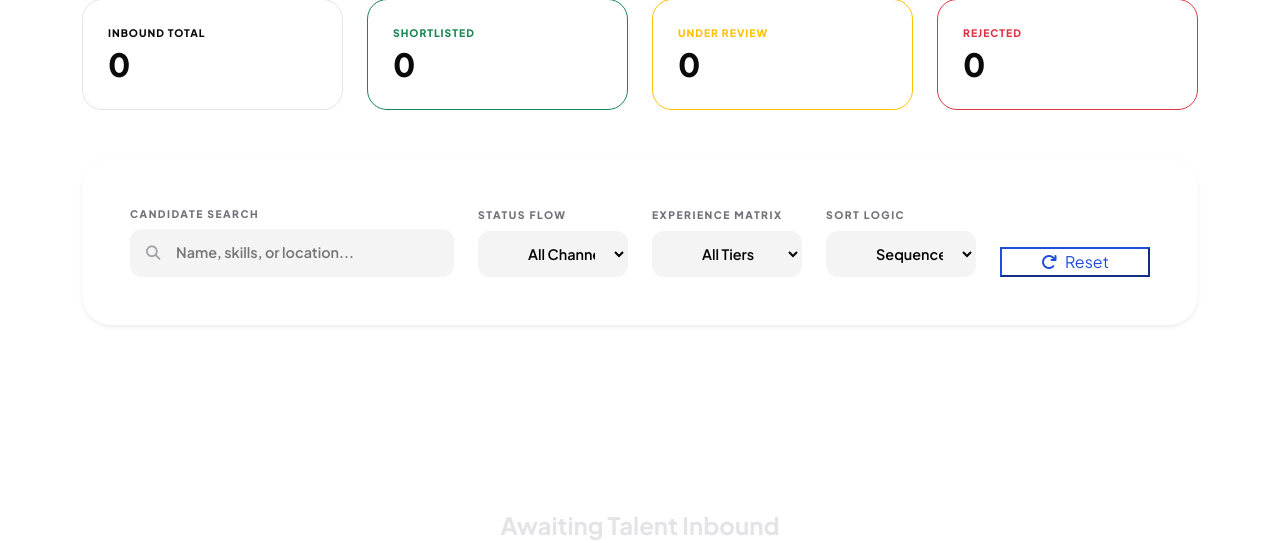
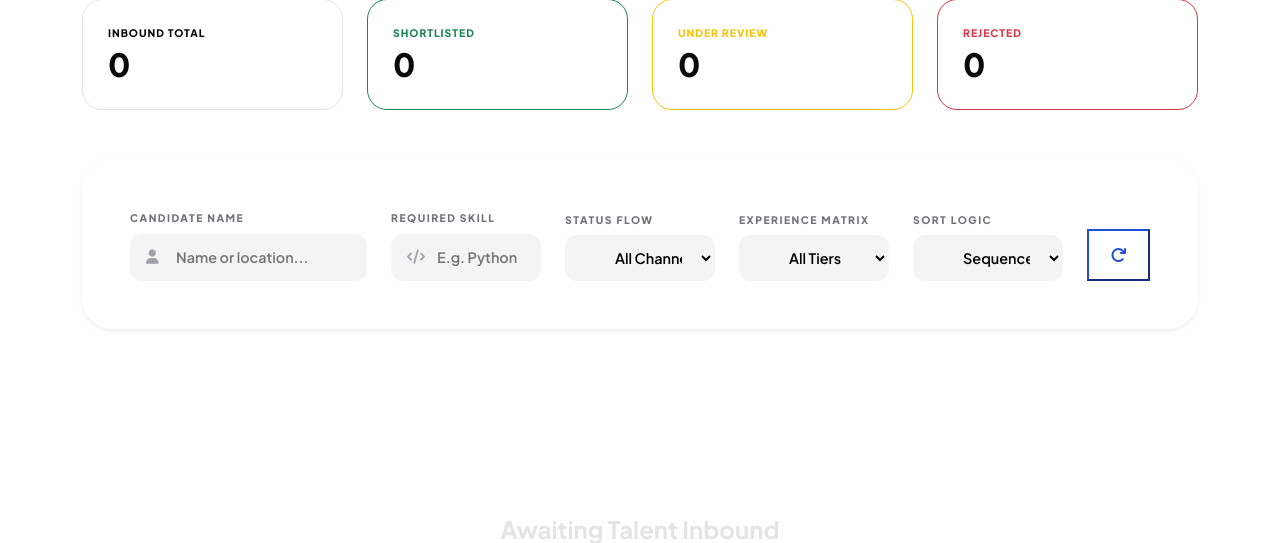
Before and after one commit to RootRace/demo-job-portal-application, a Flask app: template app/templates/applications.html in a window 1280 px wide. Shown: the part 395-938 px from the top of the page. Run offline with Flask 3, Linux system fonts and the light colour scheme; the template is opened without the code that fills it, so the values that code supplies are empty.

Commit message:
feat: add skill-based filtering to candidate application dashboard

```diff
--- a/app/templates/applications.html
+++ b/app/templates/applications.html
@@ -57,11 +57,18 @@
         <div class="card control-center-card border-0 shadow-sm mb-5">
             <div class="card-body p-4 p-md-5">
                 <div class="row g-4 align-items-end">
-                    <div class="col-lg-4">
-                        <label class="exec-label">Candidate Search</label>
+                    <div class="col-lg-3">
+                        <label class="exec-label">Candidate Name</label>
                         <div class="exec-input-group">
-                            <i class="fas fa-search"></i>
-                            <input type="text" id="searchInput" class="exec-control" placeholder="Name, skills, or location...">
+                            <i class="fas fa-user"></i>
+                            <input type="text" id="searchInput" class="exec-control" placeholder="Name or location...">
+                        </div>
+                    </div>
+                    <div class="col-lg-2">
+                        <label class="exec-label">Required Skill</label>
+                        <div class="exec-input-group">
+                            <i class="fas fa-code"></i>
+                            <input type="text" id="skillFilter" class="exec-control" placeholder="E.g. Python">
                         </div>
                     </div>
                     <div class="col-md-3 col-lg-2">
@@ -91,9 +98,10 @@
                             <option value="name">Alpha: A-Z</option>
                         </select>
                     </div>
-                    <div class="col-md-3 col-lg-2">
-                        <button class="btn-exec-outline w-100" id="resetFilters">
-                            <i class="fas fa-redo me-2"></i>Reset
+                    <div class="col-md-2 col-lg-1">
+                        <label class="exec-label d-none d-lg-block">&nbsp;</label>
+                        <button class="btn-exec-outline w-100" id="resetFilters" title="Reset Filters" style="padding: 12px 0;">
+                            <i class="fas fa-redo"></i>
                         </button>
                     </div>
                 </div>
@@ -103,7 +111,7 @@
         <div class="row g-4" id="applicationsGrid">
             {% if applications %}
                 {% for application in applications %}
-                <div class="col-xl-4 col-md-6 candidate-wrapper" data-status="{{ application.status }}" data-experience="{{ application.experience_years }}">
+                <div class="col-xl-4 col-md-6 candidate-wrapper" data-status="{{ application.status }}" data-experience="{{ application.experience_years }}" data-skills="{{ application.skills }}">
                     <div class="card candidate-matrix-card border-0 shadow-sm h-100">
                         <div class="card-body p-4">
                             <div class="d-flex justify-content-between align-items-start mb-4">
@@ -288,6 +296,7 @@
 <script>
     document.addEventListener('DOMContentLoaded', function() {
         const searchInput = document.getElementById('searchInput');
+        const skillFilter = document.getElementById('skillFilter');
         const statusFilter = document.getElementById('statusFilter');
         const experienceFilter = document.getElementById('experienceFilter');
         const sortSelect = document.getElementById('sortSelect');
@@ -296,6 +305,7 @@
 
         function filterAndSortCards() {
             const searchTerm = searchInput.value.toLowerCase();
+            const skillTerm = skillFilter.value.toLowerCase();
             const statusValue = statusFilter.value;
             const experienceValue = experienceFilter.value;
             const sortValue = sortSelect.value;
@@ -303,9 +313,11 @@
             candidateCards.forEach(card => {
                 const status = card.getAttribute('data-status');
                 const experience = parseInt(card.getAttribute('data-experience'));
+                const skills = (card.getAttribute('data-skills') || '').toLowerCase();
                 const text = card.textContent.toLowerCase();
 
                 const searchMatch = text.includes(searchTerm);
+                const skillMatch = skillTerm === '' || skills.includes(skillTerm);
                 const statusMatch = statusValue === 'all' || status === statusValue;
 
                 let experienceMatch = true;
@@ -318,7 +330,7 @@
                     }
                 }
 
-                card.style.display = (searchMatch && statusMatch && experienceMatch) ? 'block' : 'none';
+                card.style.display = (searchMatch && skillMatch && statusMatch && experienceMatch) ? 'block' : 'none';
             });
 
             const visibleCards = Array.from(candidateCards).filter(card => card.style.display !== 'none');
@@ -339,10 +351,12 @@
         }
 
         searchInput.addEventListener('input', filterAndSortCards);
+        skillFilter.addEventListener('input', filterAndSortCards);
         [statusFilter, experienceFilter, sortSelect].forEach(el => el.addEventListener('change', filterAndSortCards));
 
         resetFilters.addEventListener('click', () => {
             searchInput.value = '';
+            skillFilter.value = '';
             statusFilter.value = 'all';
             experienceFilter.value = 'all';
             sortSelect.value = 'recent';
```
